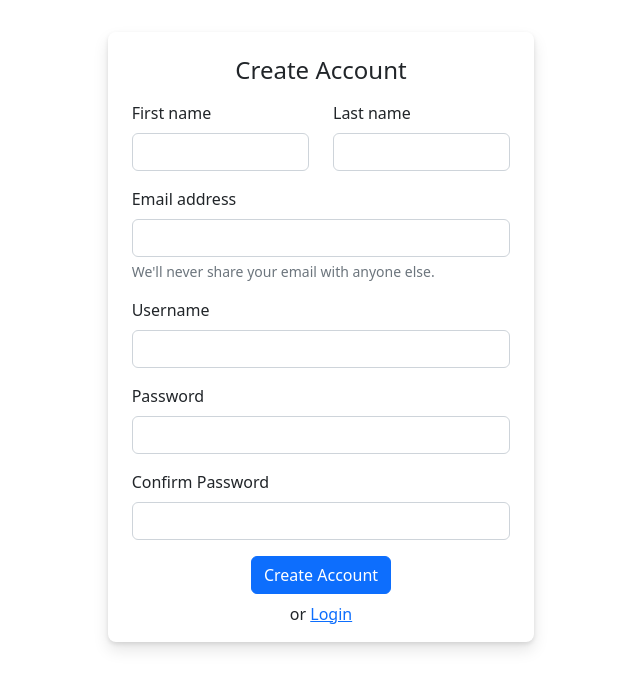
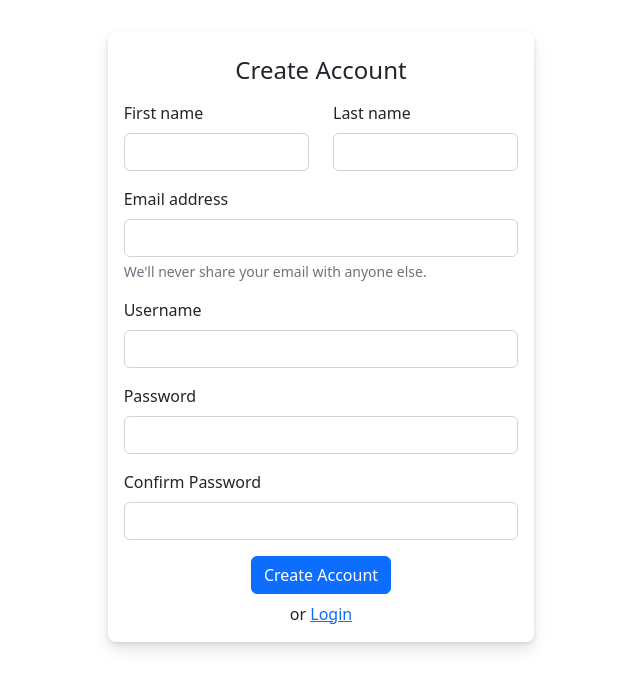
Before and after one commit to Naman-0206/Money-Manager, a Django app: page /register/ in a window 1280 px wide. Shown: the part 96-785 px from the top of the page, without its empty margins (319-959 px from the left). Run offline with Django 4.2, Linux system fonts and the light colour scheme.

Commit message:
adjust margin

```diff
--- a/cash_app/templates/login.html
+++ b/cash_app/templates/login.html
@@ -2,7 +2,7 @@
 
 {%  block start %}
 
-<div class="container col-md-3 mt-5 col-10 py-4 px-4 text-center" style="border-radius: 8px; box-shadow: 0 2px 4px rgba(0, 0, 0, .1), 0 8px 16px rgba(0, 0, 0, .1);">
+<div class="container col-md-3 mt-5 col-11 py-4 px-3 text-center" style="border-radius: 8px; box-shadow: 0 2px 4px rgba(0, 0, 0, .1), 0 8px 16px rgba(0, 0, 0, .1);">
     <h4>Login to Rokda</h4>
     <form method="POST" class="text-start pt-2">
         {% csrf_token %}
--- a/cash_app/templates/register.html
+++ b/cash_app/templates/register.html
@@ -2,7 +2,7 @@
 
 {% block start %}
 
-<div class="container col-10 col-md-4 px-4 py-2 mt-2  visible" style="border-radius: 8px; box-shadow: 0 2px 4px rgba(0, 0, 0, .1), 0 8px 16px rgba(0, 0, 0, .1);">
+<div class="container col-11 col-md-4 px-3 py-2 mt-2  visible" style="border-radius: 8px; box-shadow: 0 2px 4px rgba(0, 0, 0, .1), 0 8px 16px rgba(0, 0, 0, .1);">
   <div class="text-center my-3"><h4>Create Account</h4></div>
   <form method="POST" class="">
     {% csrf_token %}
```
